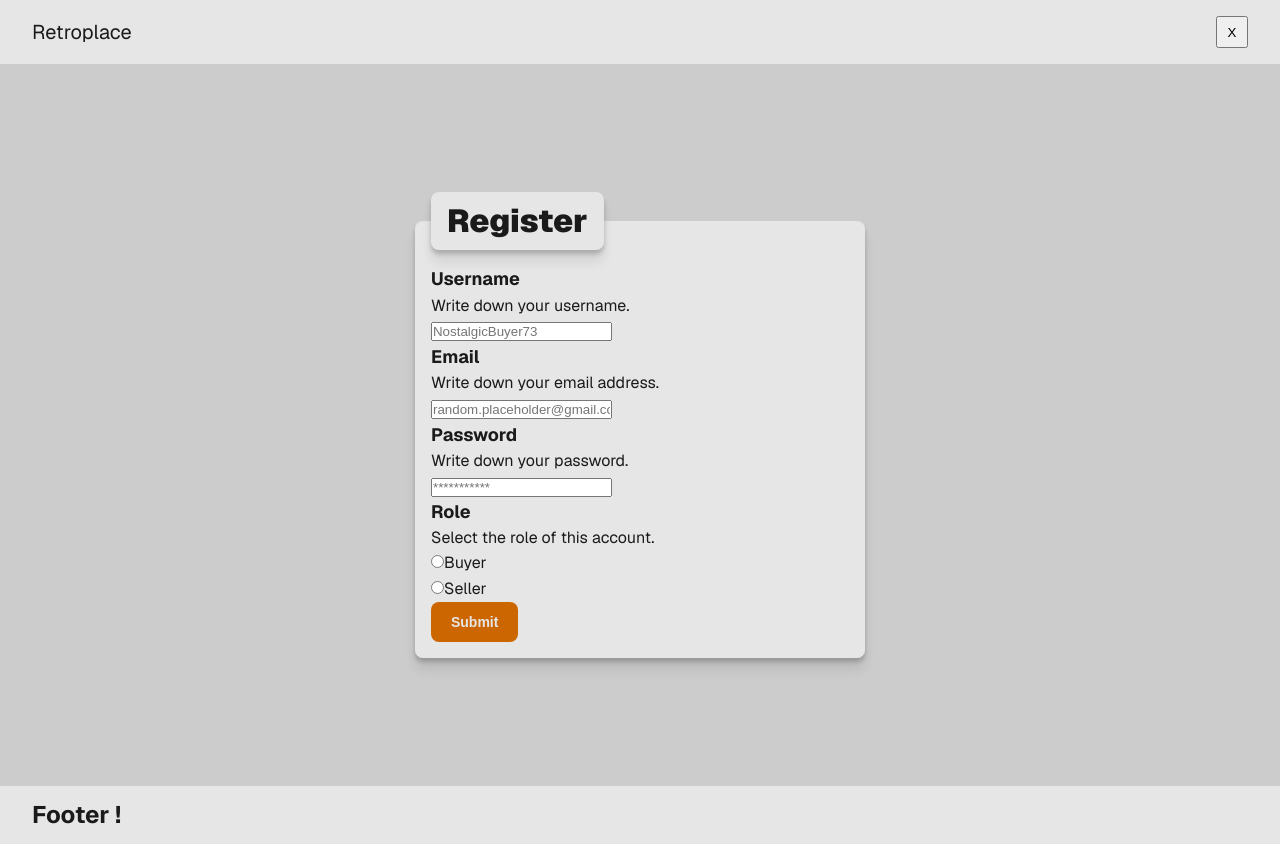
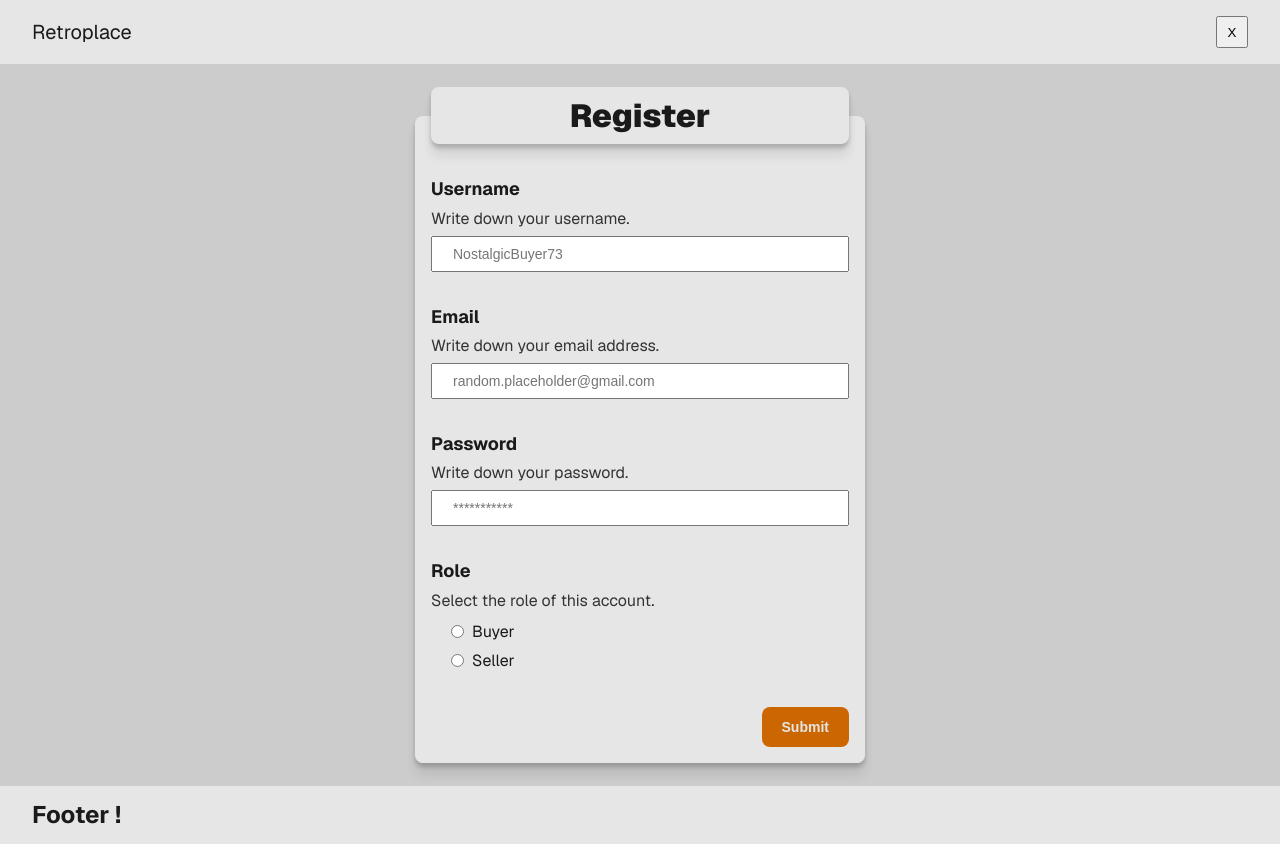
Before and after one commit to nathanEvrardDaCunha/retroplace_frontend, a React (Vite) app: page /register in a window 1280 px wide. Built offline with nearby package versions, Linux system fonts and the light colour scheme.

Commit message:
feat(ui): modernize register page UI

```diff
--- a/src/assets/main.scss
+++ b/src/assets/main.scss
@@ -28,5 +28,6 @@ body {
     background-color: var(--color-primary);
     color: var(--color-secondary);
 
-    transition: background-color 0.2s ease-in-out, color 0.2s ease-in-out;
+    // transition: background-color 0.2s ease-in-out, color 0.2s ease-in-out;
+    transition: all 0.3s ease-in-out;
 }
--- a/src/components/form/form-input/FormInputEmail.tsx
+++ b/src/components/form/form-input/FormInputEmail.tsx
@@ -15,6 +15,7 @@ export function FormInputEmail(props: FormInputEmailProps) {
             required={props.required === undefined ? true : props.required}
             disabled={props.disabled === undefined ? false : props.disabled}
             placeholder={props.placeholder === undefined ? 'random.placeholder@gmail.com' : props.placeholder}
+            className="form__input--email"
         />
     );
 }
--- a/src/components/form/form-input/FormInputPassword.tsx
+++ b/src/components/form/form-input/FormInputPassword.tsx
@@ -15,6 +15,7 @@ export function FormInputPassword(props: FormInputPasswordProps) {
             required={props.required === undefined ? true : props.required}
             disabled={props.disabled === undefined ? false : props.disabled}
             placeholder={props.placeholder === undefined ? '***********' : props.placeholder}
+            className="form__input--password"
         />
     );
 }
--- a/src/components/form/form-input/FormInputRadio.tsx
+++ b/src/components/form/form-input/FormInputRadio.tsx
@@ -13,6 +13,7 @@ export function FormInputRadio(props: FormInputRadioProps) {
             type={'radio'}
             disabled={props.disabled === undefined ? false : props.disabled}
             value={props.value}
+            className="form__input--radio"
         />
     );
 }
--- a/src/components/form/form-input/FormInputText.tsx
+++ b/src/components/form/form-input/FormInputText.tsx
@@ -15,6 +15,7 @@ export function FormInputText(props: FormInputTextProps) {
             required={props.required === undefined ? true : props.required}
             disabled={props.disabled === undefined ? false : props.disabled}
             placeholder={props.placeholder === undefined ? 'Random Text Placeholder.' : props.placeholder}
+            className="form__input--text"
         />
     );
 }
--- a/src/components/form/form-other/FormLabel.tsx
+++ b/src/components/form/form-other/FormLabel.tsx
@@ -1,7 +1,7 @@
 interface FormLabelProps {
     htmlFor: string;
     children: string;
-    variant: 'label' | 'input';
+    variant: 'label' | 'radio';
 }
 
 export function FormLabel(props: FormLabelProps) {
@@ -14,7 +14,7 @@ export function FormLabel(props: FormLabelProps) {
     }
 
     return (
-        <label className="form__input" htmlFor={props.htmlFor}>
+        <label className="form__radio--label" htmlFor={props.htmlFor}>
             {props.children}
         </label>
     );
--- a/src/components/form/form-other/FormSection.tsx
+++ b/src/components/form/form-other/FormSection.tsx
@@ -1,8 +1,15 @@
 interface FormSectionProps {
     children: React.ReactNode;
+    variant: 'field' | 'radio' | 'button';
 }
 
 // Maybe rename this field because, if not, the "Section" is so vague it could be flex-direction row, column...
 export function FormSection(props: FormSectionProps) {
-    return <section>{props.children}</section>;
+    if (props.variant === 'field') {
+        return <section className="form__field">{props.children}</section>;
+    }
+    if (props.variant === 'radio') {
+        return <section className="form__radio--group">{props.children}</section>;
+    }
+    return <section className="form__buttons">{props.children}</section>;
 }
--- a/src/components/form/form-style.scss
+++ b/src/components/form/form-style.scss
@@ -13,14 +13,14 @@
 }
 
 .form__fieldset {
-    // height: 100%;
-    // width: 100%;
-    // margin: 2rem;
     padding: 1rem;
     border-radius: variables.$spacing-1;
     border: none;
     background-color: var(--color-primary);
     box-shadow: 0px 4px 4px hsla(0, 0%, 0%, 0.188), 0px 12px 12px hsla(0, 0%, 0%, 0.082);
+    display: flex;
+    flex-direction: column;
+    gap: variables.$spacing-6;
 }
 
 .form__legend {
@@ -33,12 +33,78 @@
     font-size: variables.$font-size-bigger;
     font-weight: variables.$font-weight-black;
     color: var(--color-secondary);
+    margin-block-end: variables.$spacing-3;
+    width: 100%;
+    text-align: center;
 }
-
-// Width 100% for everything (e.g: input) in the form ?
 
 .form__label {
     font-size: variables.$font-size-large;
     font-weight: variables.$font-weight-bold;
     color: var(--color-secondary);
+    margin-block-end: variables.$spacing-0;
+    width: 100%;
 }
+
+.form__description {
+    font-size: variables.$font-size-base;
+    font-weight: variables.$font-weight-regular;
+    color: var(--color-four);
+    margin-block-end: variables.$spacing-0;
+    width: 100%;
+}
+
+.form__field {
+    display: flex;
+    flex-direction: column;
+    width: 100%;
+}
+
+.form__input--text {
+    padding-inline: variables.$spacing-4;
+    padding-block: variables.$spacing-1;
+    font-size: variables.$font-size-small;
+    font-weight: variables.$font-weight-regular;
+    width: 100%;
+}
+
+.form__input--email {
+    padding-inline: variables.$spacing-4;
+    padding-block: variables.$spacing-1;
+    font-size: variables.$font-size-small;
+    font-weight: variables.$font-weight-regular;
+    width: 100%;
+}
+
+.form__input--password {
+    padding-inline: variables.$spacing-4;
+    padding-block: variables.$spacing-1;
+    font-size: variables.$font-size-small;
+    font-weight: variables.$font-weight-regular;
+    width: 100%;
+}
+
+.form__radio--group {
+    margin-block-end: 0;
+    width: 100%;
+    display: flex;
+    flex-direction: row;
+    align-items: center;
+    gap: variables.$spacing-1;
+}
+
+.form__input--radio {
+    margin-inline-start: variables.$spacing-4;
+    margin-block: variables.$spacing-1;
+}
+
+.form__radio--label {
+    font-size: variables.$font-size-base;
+    font-weight: variables.$font-weight-regular;
+}
+
+.form__buttons {
+    display: flex;
+    flex-direction: row;
+    justify-content: flex-end;
+}
--- a/src/features/register/RegisterUser.tsx
+++ b/src/features/register/RegisterUser.tsx
@@ -28,8 +28,7 @@ export function RegisterUser() {
                     <FormFieldset>
                         <FormLegend>Register</FormLegend>
 
-                        <FormSection>
-                            <FormSection>
+                        <FormSection variant="field">
                             <FormLabel variant="label" htmlFor={'username-account'}>
                                 Username
                             </FormLabel>
@@ -41,7 +40,7 @@ export function RegisterUser() {
                             />
                         </FormSection>
 
-                            <FormSection>
+                        <FormSection variant="field">
                             <FormLabel variant="label" htmlFor={'email-account'}>
                                 Email
                             </FormLabel>
@@ -49,7 +48,7 @@ export function RegisterUser() {
                             <FormInputEmail id={'email-account'} name={'email-account'} />
                         </FormSection>
 
-                            <FormSection>
+                        <FormSection variant="field">
                             <FormLabel variant="label" htmlFor={'password-account'}>
                                 Password
                             </FormLabel>
@@ -61,29 +60,27 @@ export function RegisterUser() {
                                 <FormButton>Next</FormButton>
                             </FormSection> */}
 
-                            <FormSection>
+                        <FormSection variant="field">
                             <FormDescription variant="label">Role</FormDescription>
-                                <FormDescription variant="description">
-                                    Select the role of this account.
-                                </FormDescription>
-                                <FormSection>
+                            <FormDescription variant="description">Select the role of this account.</FormDescription>
+
+                            <FormSection variant="radio">
                                 <FormInputRadio id={'buyer'} name={'role-account'} value={'buyer'} />
-                                    <FormLabel variant="input" htmlFor={'buyer'}>
+                                <FormLabel variant="radio" htmlFor={'buyer'}>
                                     Buyer
                                 </FormLabel>
                             </FormSection>
 
-                                <FormSection>
+                            <FormSection variant="radio">
                                 <FormInputRadio id={'seller'} name={'role-account'} value={'seller'} />
-                                    <FormLabel variant="input" htmlFor={'seller'}>
+                                <FormLabel variant="radio" htmlFor={'seller'}>
                                     Seller
                                 </FormLabel>
                             </FormSection>
+                        </FormSection>
 
-                                <FormSection>
+                        <FormSection variant="button">
                             <Button>Submit</Button>
-                                </FormSection>
-                            </FormSection>
                         </FormSection>
                     </FormFieldset>
                 </Form>
```
Lines whose indentation alone changed are shown as unchanged.
